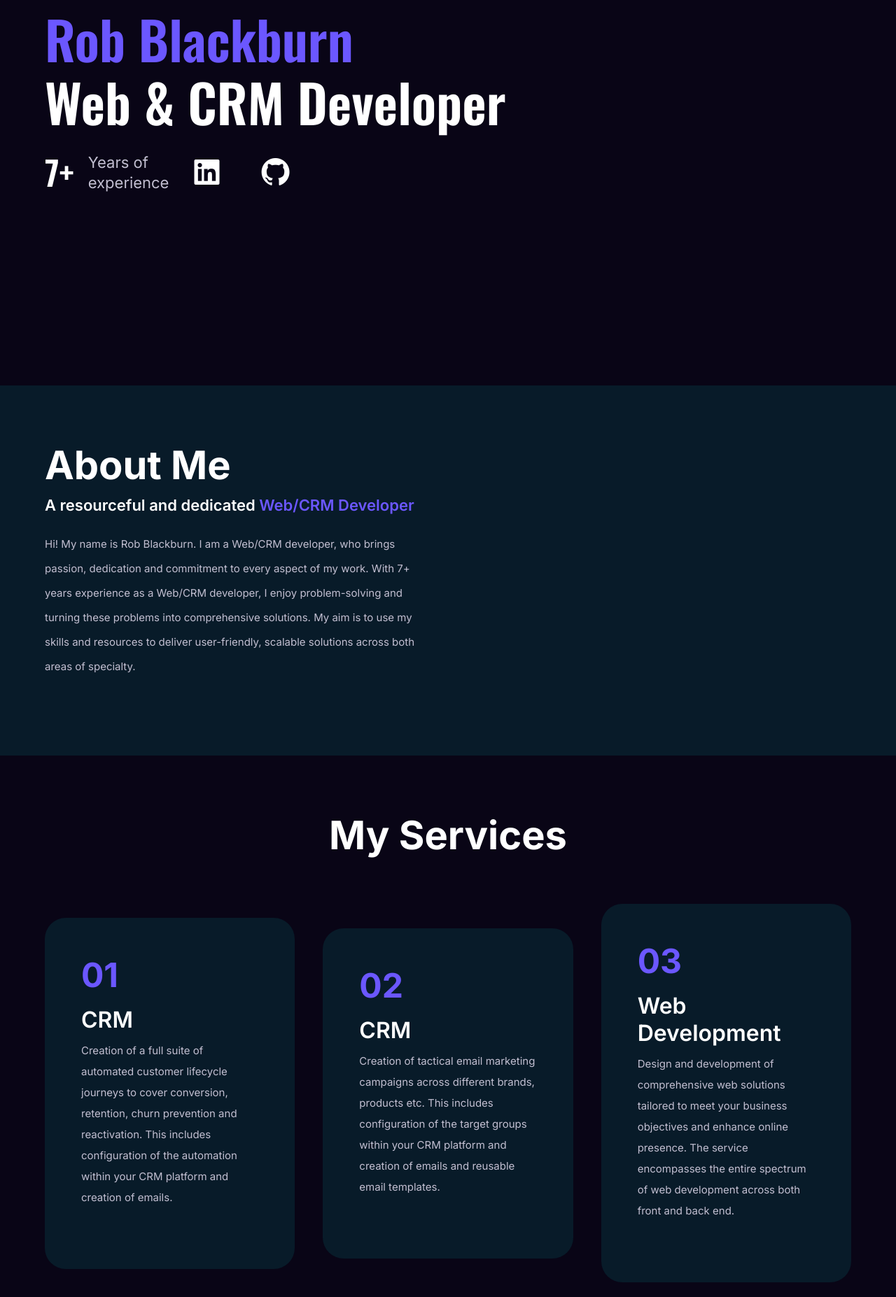
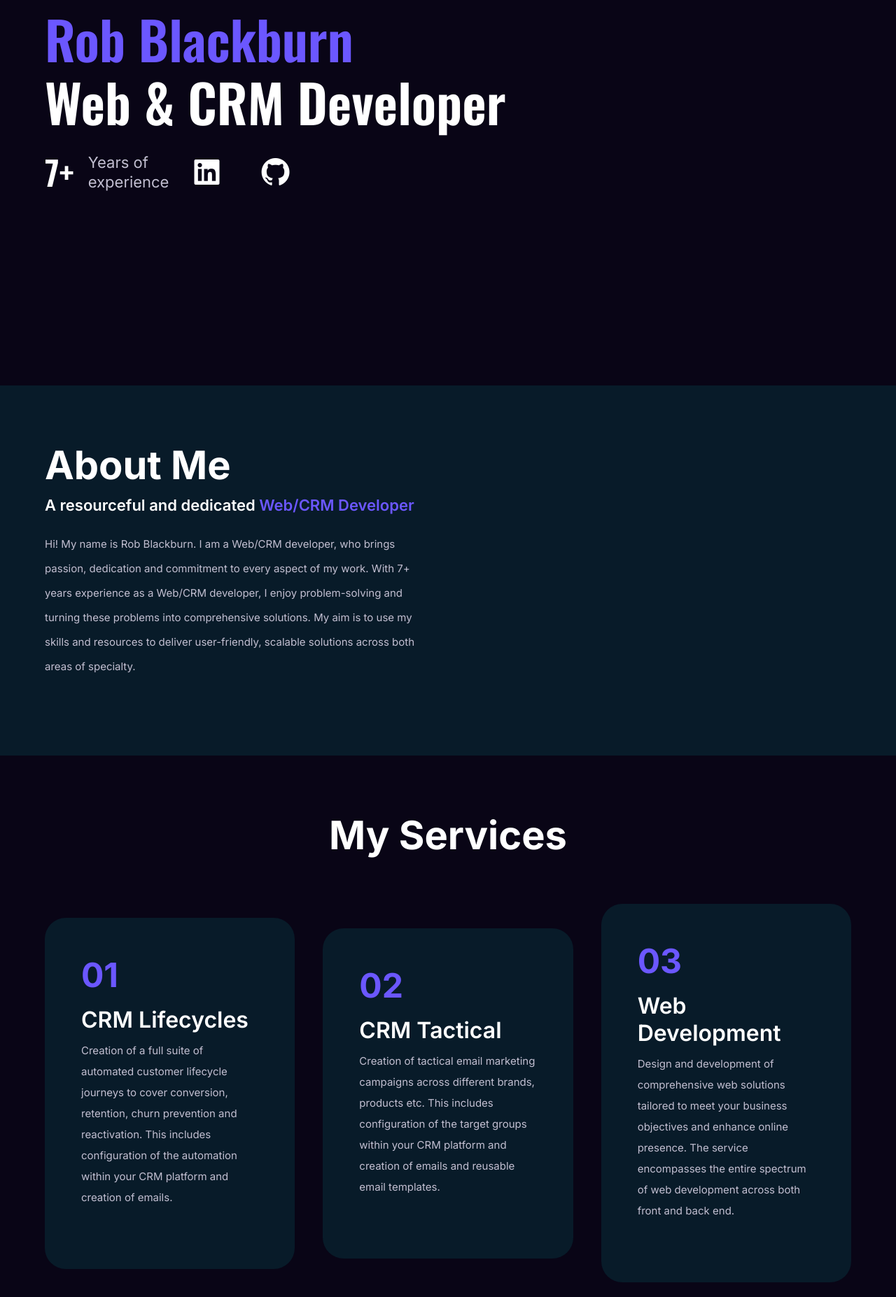
Before and after one commit to professorblackers/portfolio, a Symfony app: template templates/base.html.twig in a window 1280 px wide. Shown: the part 249-2103 px from the top of the page at 70% size. Run offline with Twig, Linux system fonts and the light colour scheme; the template is opened without the code that fills it, so the values that code supplies are empty; some libraries are stand-ins or nearby versions.

Commit message:
Update CRM headers on services section

```diff
--- a/templates/base.html.twig
+++ b/templates/base.html.twig
@@ -68,13 +68,13 @@
     <div class="services-content" data-aos="zoom-in-up">
         <div class="col">
             <h3>01</h3>
-            <h4>CRM</h4>
+            <h4>CRM Lifecycles</h4>
             <p>Creation of a full suite of automated customer lifecycle journeys to cover conversion, retention, churn prevention and reactivation. This includes configuration of the automation within your CRM platform and creation of emails.</p>
         </div>
 
         <div class="col">
             <h3>02</h3>
-            <h4>CRM</h4>
+            <h4>CRM Tactical</h4>
             <p>Creation of tactical email marketing campaigns across different brands, products etc. This includes configuration of the target groups within your CRM platform and creation of emails and reusable email templates.</p>
         </div>
 
```
